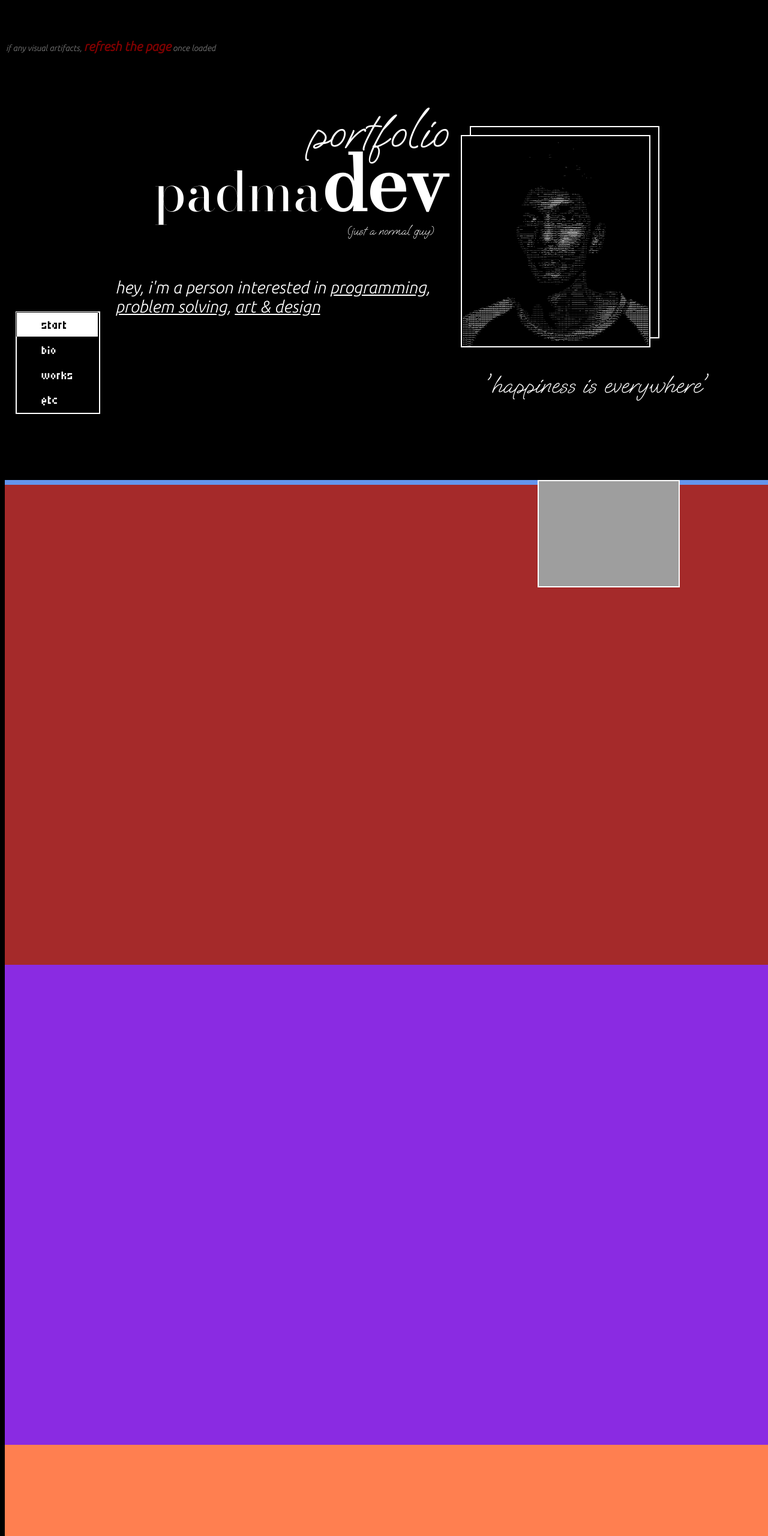
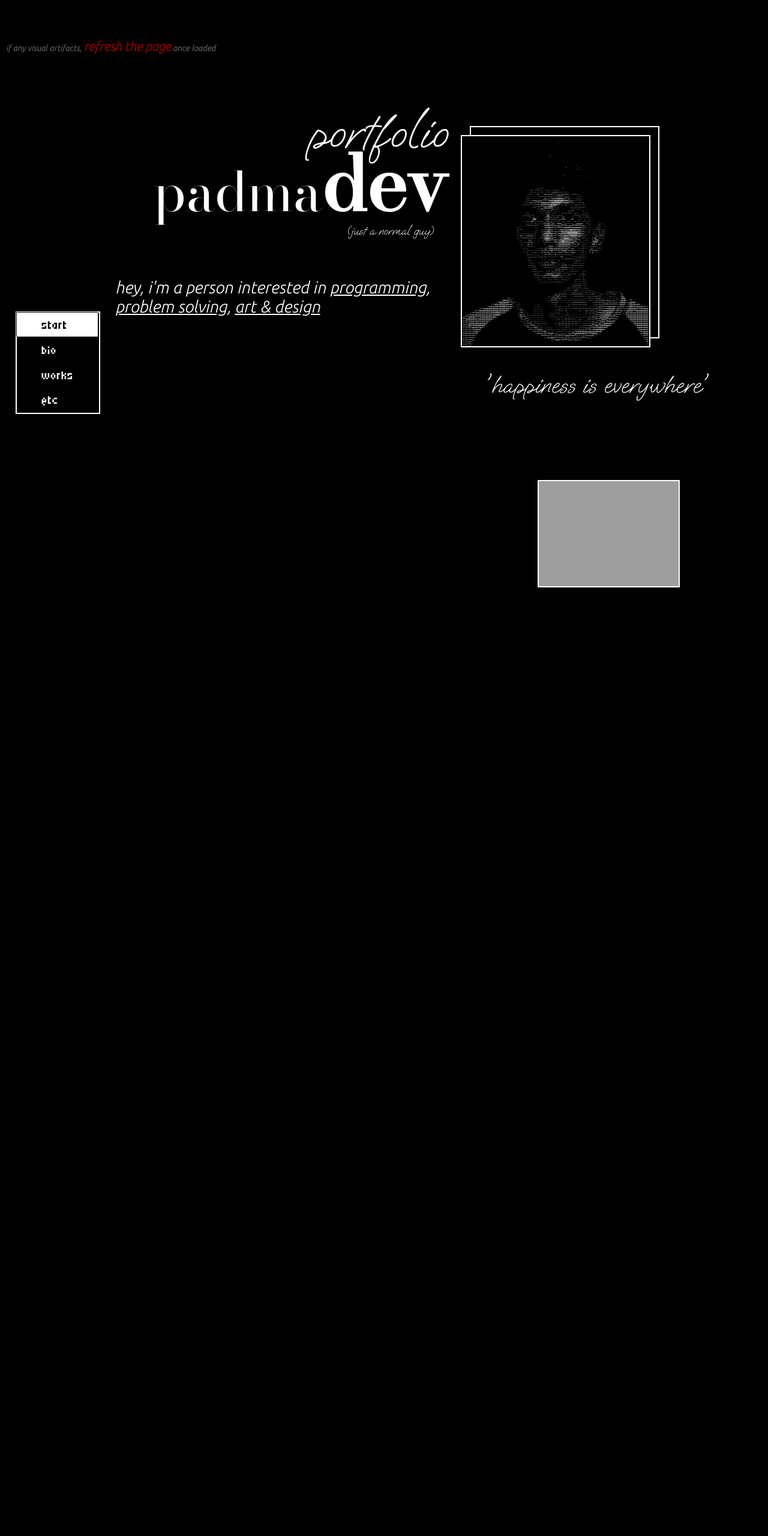
Before and after one commit to padmadevd/web_portfolio, a plain HTML site: page index.html in a window 1280 px wide. Shown: the top 2560 px of the page at 60% size. Drawn offline with Linux system fonts and the light colour scheme; grey boxes are pictures that could not be loaded.

Commit message:
Update style.css

```diff
--- a/style.css
+++ b/style.css
@@ -90,31 +90,31 @@ body{
 }
 
 #f1_scroll{
-    background-color: cornflowerblue;
+    background-color: black;
     width: 100%;
     height: 100%;
 }
 
 #f2_scroll{
-    background-color: brown;
+    background-color: black;
     width: 100%;
     height: 100%;
 }
 
 #f3_scroll{
-    background-color: blueviolet;
+    background-color: black;
     width: 100%;
     height: 100%;
 }
 
 #f4_scroll{
-    background-color: coral;
+    background-color: black;
     width: 100%;
     height: 100%;
 }
 
 #f5_scroll{
-    background-color: coral;
+    background-color: black;
     width: 100%;
     height: 100%;
 }
```
